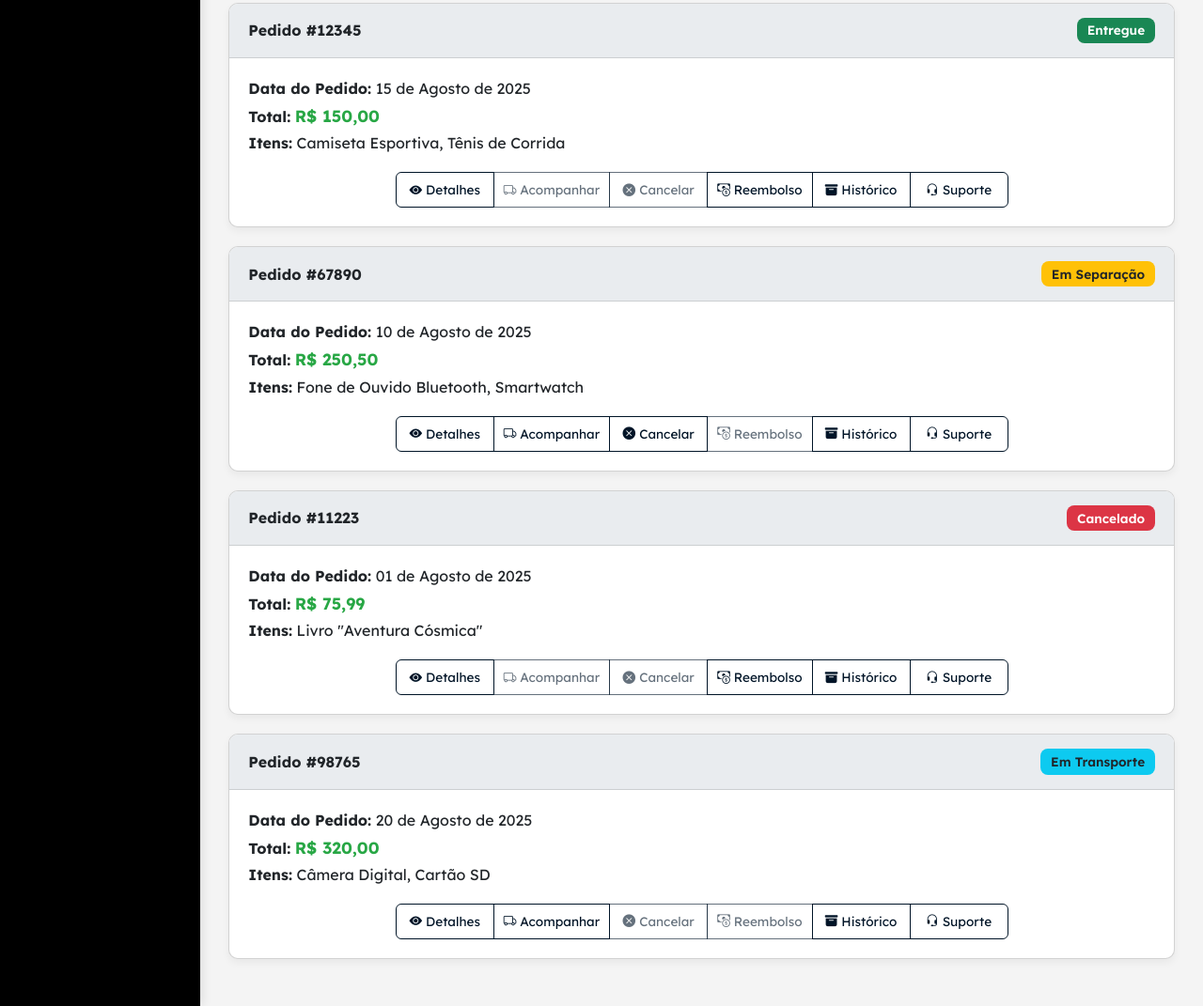
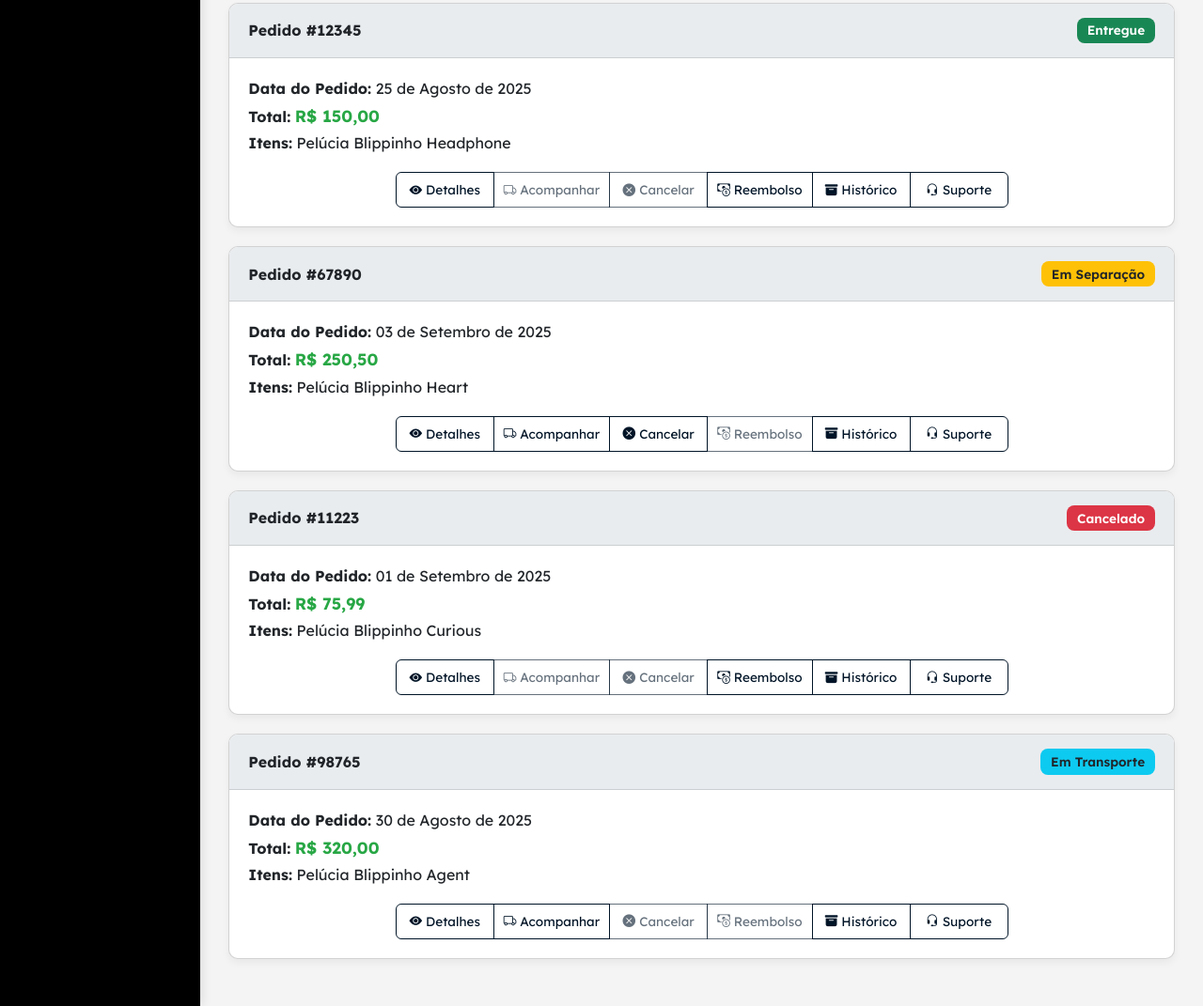
Before and after one commit to pablohsz/order-page, a plain HTML site: page index.html in a window 1280 px wide. Shown: the part 381-1452 px from the top of the page at 94% size. Drawn offline with nearby package versions, Linux system fonts and the light colour scheme.

Commit message:
alterando nome dos pedidos

```diff
--- a/index.html
+++ b/index.html
@@ -297,10 +297,10 @@
                             <div class="card-body">
                                 <div class="row">
                                     <div class="col-12">
-                                        <p class="mb-1"><strong>Data do Pedido:</strong> 15 de Agosto de 2025</p>
+                                        <p class="mb-1"><strong>Data do Pedido:</strong> 25 de Agosto de 2025</p>
                                         <p class="mb-1"><strong>Total:</strong> <span class="order-total-highlight">R$
                                                 150,00</span></p>
-                                        <p class="mb-1"><strong>Itens:</strong> Camiseta Esportiva, Tênis de Corrida</p>
+                                        <p class="mb-1"><strong>Itens:</strong> Pelúcia Blippinho Headphone</p>
                                     </div>
                                 </div>
                                 <div class="order-card-buttons">
@@ -338,10 +338,10 @@
                             <div class="card-body">
                                 <div class="row">
                                     <div class="col-12">
-                                        <p class="mb-1"><strong>Data do Pedido:</strong> 10 de Agosto de 2025</p>
+                                        <p class="mb-1"><strong>Data do Pedido:</strong> 03 de Setembro de 2025</p>
                                         <p class="mb-1"><strong>Total:</strong> <span class="order-total-highlight">R$
                                                 250,50</span></p>
-                                        <p class="mb-1"><strong>Itens:</strong> Fone de Ouvido Bluetooth, Smartwatch</p>
+                                        <p class="mb-1"><strong>Itens:</strong> Pelúcia Blippinho Heart</p>
                                     </div>
                                 </div>
                                 <div class="order-card-buttons">
@@ -380,10 +380,10 @@
                             <div class="card-body">
                                 <div class="row">
                                     <div class="col-12">
-                                        <p class="mb-1"><strong>Data do Pedido:</strong> 01 de Agosto de 2025</p>
+                                        <p class="mb-1"><strong>Data do Pedido:</strong> 01 de Setembro de 2025</p>
                                         <p class="mb-1"><strong>Total:</strong> <span class="order-total-highlight">R$
                                                 75,99</span></p>
-                                        <p class="mb-1"><strong>Itens:</strong> Livro "Aventura Cósmica"</p>
+                                        <p class="mb-1"><strong>Itens:</strong> Pelúcia Blippinho Curious</p>
                                     </div>
                                 </div>
                                 <div class="order-card-buttons">
@@ -421,10 +421,10 @@
                             <div class="card-body">
                                 <div class="row">
                                     <div class="col-12">
-                                        <p class="mb-1"><strong>Data do Pedido:</strong> 20 de Agosto de 2025</p>
+                                        <p class="mb-1"><strong>Data do Pedido:</strong> 30 de Agosto de 2025</p>
                                         <p class="mb-1"><strong>Total:</strong> <span class="order-total-highlight">R$
                                                 320,00</span></p>
-                                        <p class="mb-1"><strong>Itens:</strong> Câmera Digital, Cartão SD</p>
+                                        <p class="mb-1"><strong>Itens:</strong> Pelúcia Blippinho Agent</p>
                                     </div>
                                 </div>
                                 <div class="order-card-buttons">
```
